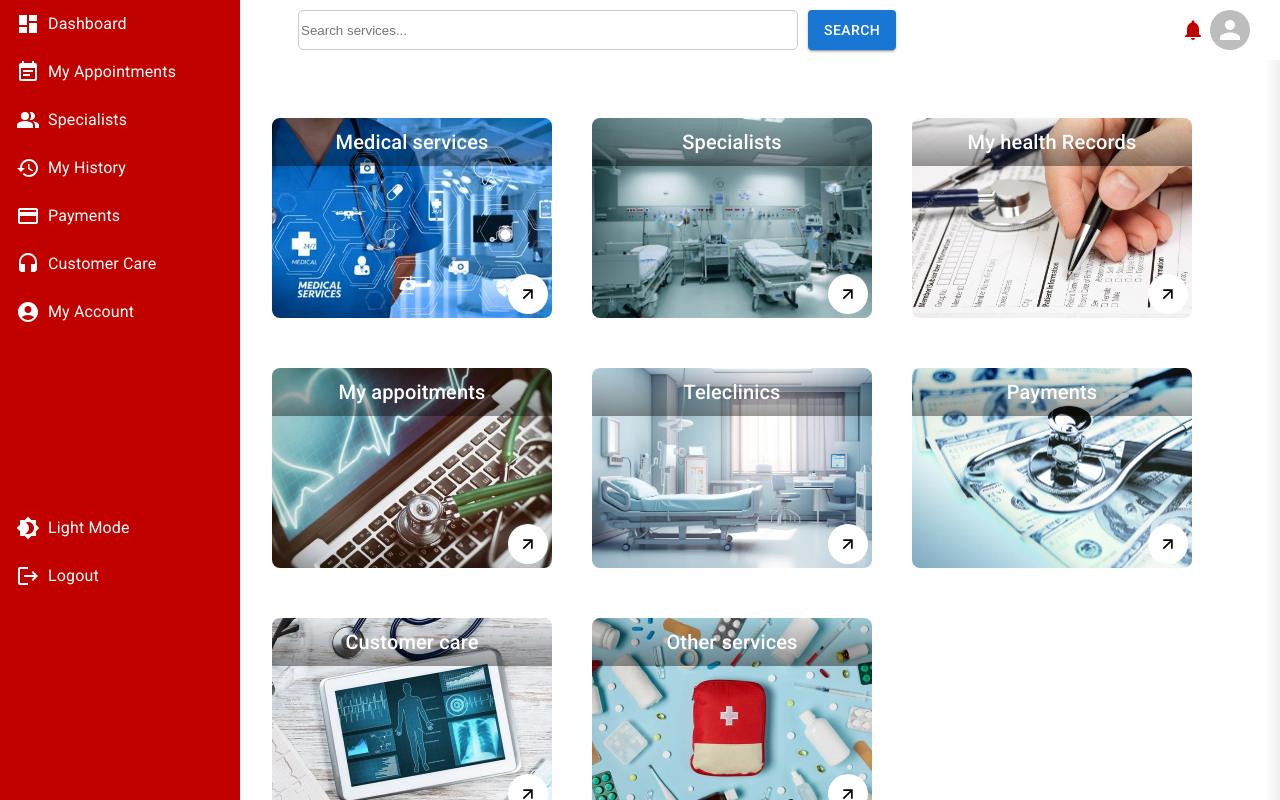
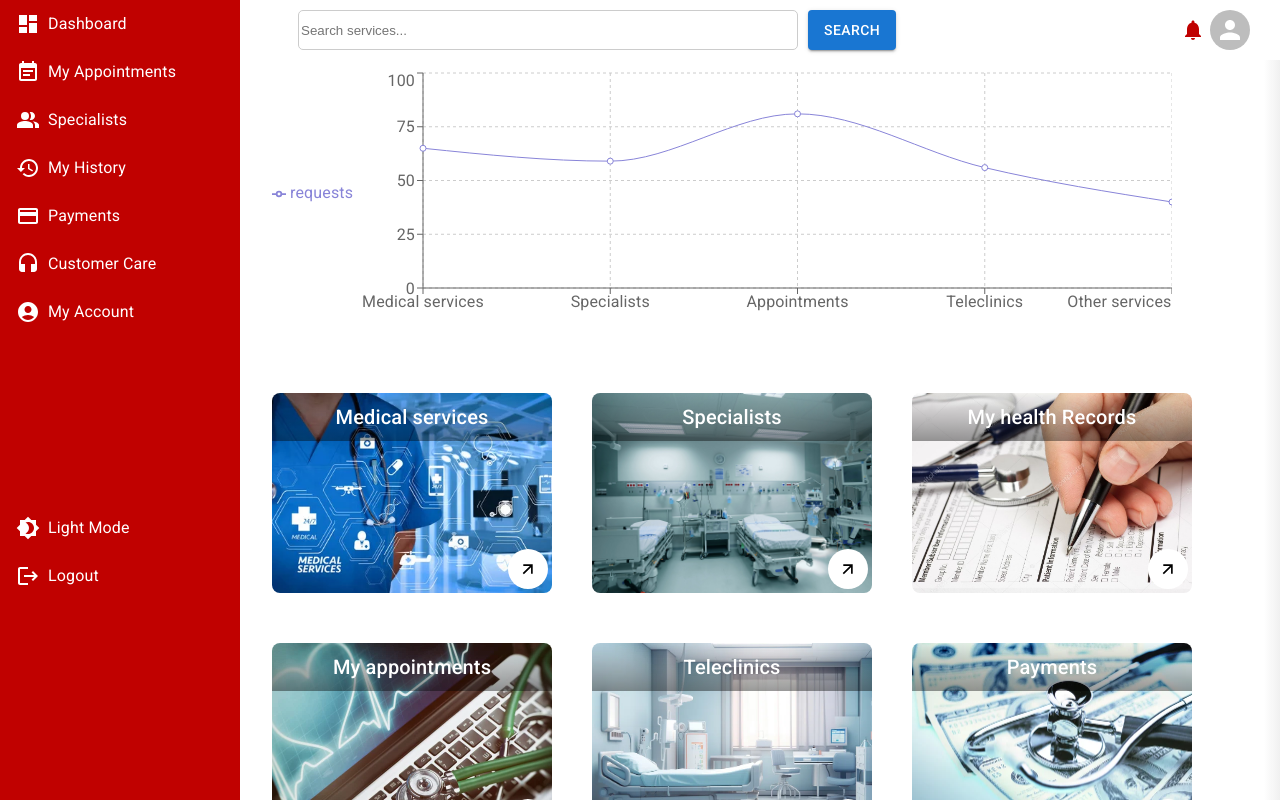
Before and after one commit to Equity-Afya/client-frontend, a React (Vite) app: page /dashboard in a window 1280 px wide. Built offline with nearby package versions, Linux system fonts and the light colour scheme; no server answers.

Commit message:
dashboard changes

```diff
--- a/package.json
+++ b/package.json
@@ -16,10 +16,13 @@
     "@mui/material": "^5.15.12",
     "@mui/styled-engine-sc": "^6.0.0-alpha.17",
     "axios": "^1.6.7",
+    "chart.js": "^4.4.2",
     "DOM": "^0.0.3",
     "react": "^18.2.0",
+    "react-chartjs-2": "^5.2.0",
     "react-dom": "^18.0.0",
     "react-router-dom": "^6.22.2",
+    "recharts": "^2.12.3",
     "router": "^1.3.8",
     "router-dom": "^2.2.11",
     "styled-components": "^6.1.8"
--- a/src/components/HealthServicesList/HealthServicesList.jsx
+++ b/src/components/HealthServicesList/HealthServicesList.jsx
@@ -1,70 +1,91 @@
 import React, { useState, useEffect } from 'react';
-import { List, Box, Typography, Button, IconButton, Avatar } from '@mui/material'; // Importing necessary components from Material-UI
-import { ArrowForward, Notifications } from '@mui/icons-material'; // Importing icons from Material-UI
-import { useNavigate } from 'react-router-dom'; // Importing useNavigate hook from React Router DOM
+import { List, Box, Typography, Button, IconButton, Avatar } from '@mui/material';
+import { ArrowForward, Notifications } from '@mui/icons-material';
+import { useNavigate } from 'react-router-dom';
+import { LineChart, Line, XAxis, YAxis, CartesianGrid, Tooltip, Legend } from 'recharts';
 
-// Notification component
-const Notification = ({ message }) => { // Define a functional component called Notification, which receives a prop 'message'
-  return <div>{message}</div>; // Render the notification message inside a div
+const Notification = ({ message }) => {
+  return <div>{message}</div>;
 };
 
-const HealthServicesList = () => { // Define a functional component called HealthServicesList
-  const navigate = useNavigate(); // Initialize the useNavigate hook to navigate between routes
-  const [searchQuery, setSearchQuery] = useState(''); // Initialize state for search query
-  const [avatarSrc, setAvatarSrc] = useState(''); // Initialize state for avatar image source
-  const [notifications, setNotifications] = useState([]); // Initialize state for notifications
+const HealthServicesList = () => {
+  const navigate = useNavigate();
+  const [searchQuery, setSearchQuery] = useState('');
+  const [avatarSrc, setAvatarSrc] = useState('');
+  const [notifications, setNotifications] = useState([]);
+
+  const serviceRequestsData = [
+    { name: 'Medical services', requests: 65 },
+    { name: 'Specialists', requests: 59 },
+    { name: 'Appointments', requests: 81 },
+    { name: 'Teleclinics', requests: 56 },
+    { name: 'Other services', requests: 40 },
+  ];
 
   const healthServices = [
-    { name: 'Medical services', photo: 'src/assets/medical_services_photo.jpg', route: '/medical-services' }, // Medical services object
-    { name: 'Specialists', photo: 'src/assets/specialists_photo.jpg', route: '/specialists' }, // Specialists object
-    { name: 'My health Records', photo: 'src/assets/health_records_photo.jpg', route: '/health-records' }, // My health Records object
-    { name: 'My appoitments', photo: 'src/assets/appointments_photo.jpg', route: '/appointments' }, // My appoitments object
-    { name: 'Teleclinics', photo: 'src/assets/teleclinics_photo.jpg', route: '/teleclinics' }, // Teleclinics object
-    { name: 'Payments', photo: 'src/assets/payments_photo.jpg', route: '/payments' }, // Payments object
-    { name: 'Customer care', photo: 'src/assets/customer_care_photo.jpg', route: '/customer-care' }, // Customer care object
-    { name: 'Other services', photo: 'src/assets/other_services_photo.jpg', route: '/other-services' }, // Other services object
+    { name: 'Medical services', photo: 'src/assets/medical_services_photo.jpg', route: '/medical-services' },
+    { name: 'Specialists', photo: 'src/assets/specialists_photo.jpg', route: '/specialists' },
+    { name: 'My health Records', photo: 'src/assets/health_records_photo.jpg', route: '/health-records' },
+    { name: 'My appointments', photo: 'src/assets/appointments_photo.jpg', route: '/appointments' },
+    { name: 'Teleclinics', photo: 'src/assets/teleclinics_photo.jpg', route: '/teleclinics' },
+    { name: 'Payments', photo: 'src/assets/payments_photo.jpg', route: '/payments' },
+    { name: 'Customer care', photo: 'src/assets/customer_care_photo.jpg', route: '/customer-care' },
+    { name: 'Other services', photo: 'src/assets/other_services_photo.jpg', route: '/other-services' },
   ];
 
-
-  // Function to fetch notifications from the backend
-  const fetchNotifications = async () => { // Define an asynchronous function called fetchNotifications
+  const fetchNotifications = async () => {
     try {
-      const response = await fetch('/api/notifications'); // Fetch notifications from the backend API
-      const data = await response.json(); // Parse the response as JSON
-      setNotifications(data); // Set the fetched notifications in the state
-    } catch (error) { // Catch any errors that occur during the fetch operation
-      console.error('Error fetching notifications:', error); // Log the error to the console
+      const response = await fetch('/api/notifications');
+      const data = await response.json();
+      setNotifications(data);
+    } catch (error) {
+      console.error('Error fetching notifications:', error);
     }
   };
 
-  useEffect(() => { // Use the useEffect hook to perform side effects (fetching notifications) when the component mounts
-    fetchNotifications(); // Call the fetchNotifications function
-  }, []); // The empty dependency array ensures that the effect runs only once when the component mounts
+  useEffect(() => {
+    fetchNotifications();
+  }, []);
 
-  const handleClick = (route) => { // Define a function called handleClick that takes a route parameter
-    navigate(route); // Navigate to the specified route using the navigate function
+  const handleClick = (route) => {
+    navigate(route);
   };
 
-  // Avatar functionality
-  const handleAvatarChange = (event) => { // Define a function called handleAvatarChange that takes an event parameter
-    const file = event.target.files[0]; // Get the selected file from the input element
-    const reader = new FileReader(); // Create a new instance of FileReader
-    reader.onloadend = () => { // Define an onloadend event handler for when file reading is completed
-      setAvatarSrc(reader.result); // Set the avatar source to the data URL of the selected file
+  const handleAvatarChange = (event) => {
+    const file = event.target.files[0];
+    const reader = new FileReader();
+    reader.onloadend = () => {
+      setAvatarSrc(reader.result);
     };
-    if (file) { // Check if a file was selected
-      reader.readAsDataURL(file); // Read the selected file as a data URL
+    if (file) {
+      reader.readAsDataURL(file);
     }
   };
 
-  // Filter services based on search query
-  const filteredServices = healthServices.filter((service) => // Filter the health services array based on the search query
-    service.name.toLowerCase().includes(searchQuery.toLowerCase()) // Check if the service name includes the search query (case-insensitive)
+  const filteredServices = healthServices.filter((service) =>
+    service.name.toLowerCase().includes(searchQuery.toLowerCase())
   );
 
   return (
-    <Box style={{ display: 'flex', flexDirection: 'column', alignItems: 'center' }}>
-      {/* Search bar */}
+    <Box style={{ display: 'flex', flexDirection: 'column', alignItems: 'flex-start' }}>
+ <Box style={{ marginBottom: '5px', marginTop: '20px' }}>
+  <LineChart
+    width={900}
+    height={250}
+    data={serviceRequestsData}
+    margin={{ top: 5, right: 0, left: 0, bottom: 0 }}
+  >
+    <CartesianGrid strokeDasharray="3 3" />
+    <XAxis dataKey="name" label={{ value: 'Month', position: 'insideBottom',dy: 30,color:'blue' }} />
+    <YAxis />
+    <Tooltip />
+    <Legend align="left" verticalAlign="middle" layout="vertical" />
+    <Line type="monotone" dataKey="requests" stroke="#8884d8" />
+  </LineChart>
+</Box>
+
+
+
       <Box style={{ position: 'fixed', top: 0, right: 0, maxWidth: '90%', background: '#fff', padding: '10px', boxSizing: 'border-box', zIndex: 1, display: 'flex', alignItems: 'center' }}>
         <input
           type="text"
@@ -74,13 +95,9 @@ const HealthServicesList = () => { // Define a functional component called Healt
           style={{ flex: 1, height: '40px', borderRadius: '5px', border: '1px solid #ccc', marginRight: '10px', minWidth: '500px' }}
         />
         <Button variant="contained" sx={{ height: '40px', minWidth: '80px', marginRight: '280px', }}>Search</Button>
-
-        {/* Notification bell */}
         <IconButton size="small" sx={{ color: '#C00100', marginRight: '0px' }}>
           <Notifications />
         </IconButton>
-
-        {/* Avatar */}
         <label htmlFor="avatar-input" style={{ marginRight: '20px' }}>
           <Avatar
             alt="User Avatar"
@@ -97,13 +114,9 @@ const HealthServicesList = () => { // Define a functional component called Healt
           />
         </label>
       </Box>
-
-      {/* Spacer to prevent content from being overlapped */}
       <Box style={{ height: '60px' }}></Box>
-
-      {/* List of services */}
       <List sx={{ display: 'flex', flexWrap: 'wrap', gap: '40px', padding: 0, marginTop: '0px' }}>
-        {filteredServices.map((service, index) => ( // Map over the filtered services array and render each service
+        {filteredServices.map((service, index) => (
           <Box
             key={index}
             sx={{
@@ -113,42 +126,39 @@ const HealthServicesList = () => { // Define a functional component called Healt
               borderRadius: '8px',
               overflow: 'hidden',
               textAlign: 'center',
-              marginTop: '10px', // Adjusted margin to reduce the gap
+              marginTop: '10px',
             }}
           >
             <img src={service.photo} alt={service.name} style={{ width: '100%', height: '100%', objectFit: 'cover' }} />
             <Box sx={{ position: 'absolute', top: 0, left: 0, width: '100%', color: 'white', backgroundImage: 'linear-gradient(to bottom, rgba(0,0,0,0), rgba(0,0,0,0.4))', padding: '8px', borderRadius: '8px 8px 0 0' }}>
               <Typography variant="h6" sx={{ color: 'white' }}>{service.name}</Typography>
             </Box>
-            {/* Arrow pointer */}
             <Button
               onClick={() => handleClick(service.route)}
               sx={{
-                width: '40px', // Set width and height to create a square button
+                width: '40px',
                 height: '40px',
                 position: 'absolute',
                 bottom: '4px',
                 right: '4px',
-                backgroundColor: 'white', // Set background color to white
-                color: 'black', // Set color to black
-                fontWeight: 'bold', // Making the arrow bold
-                transform: 'rotate(-45deg)', // Rotate the arrow to point towards left
-                borderRadius: '50%', // Set border radius to create a circular button
-                padding: 0, // Remove padding
-                minWidth: 0, // Remove minWidth
+                backgroundColor: 'white',
+                color: 'black',
+                fontWeight: 'bold',
+                transform: 'rotate(-45deg)',
+                borderRadius: '50%',
+                padding: 0,
+                minWidth: 0,
               }}
             >
-              <ArrowForward sx={{ fontSize: 20 }} /> {/* Reduce arrow size */}
+              <ArrowForward sx={{ fontSize: 20 }} />
             </Button>
           </Box>
         ))}
       </List>
-
-      {/* Notification component */}
       <Box>
         <ul>
-          {notifications.map((notification, index) => ( // Map over the notifications array and render each notification
-            <Notification key={index} message={notification.message} /> // Render the Notification component with the notification message
+          {notifications.map((notification, index) => (
+            <Notification key={index} message={notification.message} />
           ))}
         </ul>
       </Box>
--- a/src/components/ModernLaboratory/ModernLabForm.jsx
+++ b/src/components/ModernLaboratory/ModernLabForm.jsx
@@ -26,7 +26,7 @@ function ModernLabForm() {
           style={{ marginLeft: '200px', marginTop: '40px', height: '70px', backgroundColor: '#FCF4F4', borderRadius: '10px' }}
         />
       </Box>
-      <h4 style={{ marginLeft: '70px' }}>Modern Laboratory</h4>
+      <h4 style={{ marginLeft: '70px', color:'#C00000' }}>Modern Laboratory</h4>
       <Box sx={{ marginLeft: '70px', border: '1px solid #000', borderRadius: '20px', textAlign: 'center', marginRight: '70px' }}>
        <br/><br/>
         Our laboratory is equipped with modern equipment
```
Also changed, not shown: 1 other file (tests, documents, lock files or other folders).
